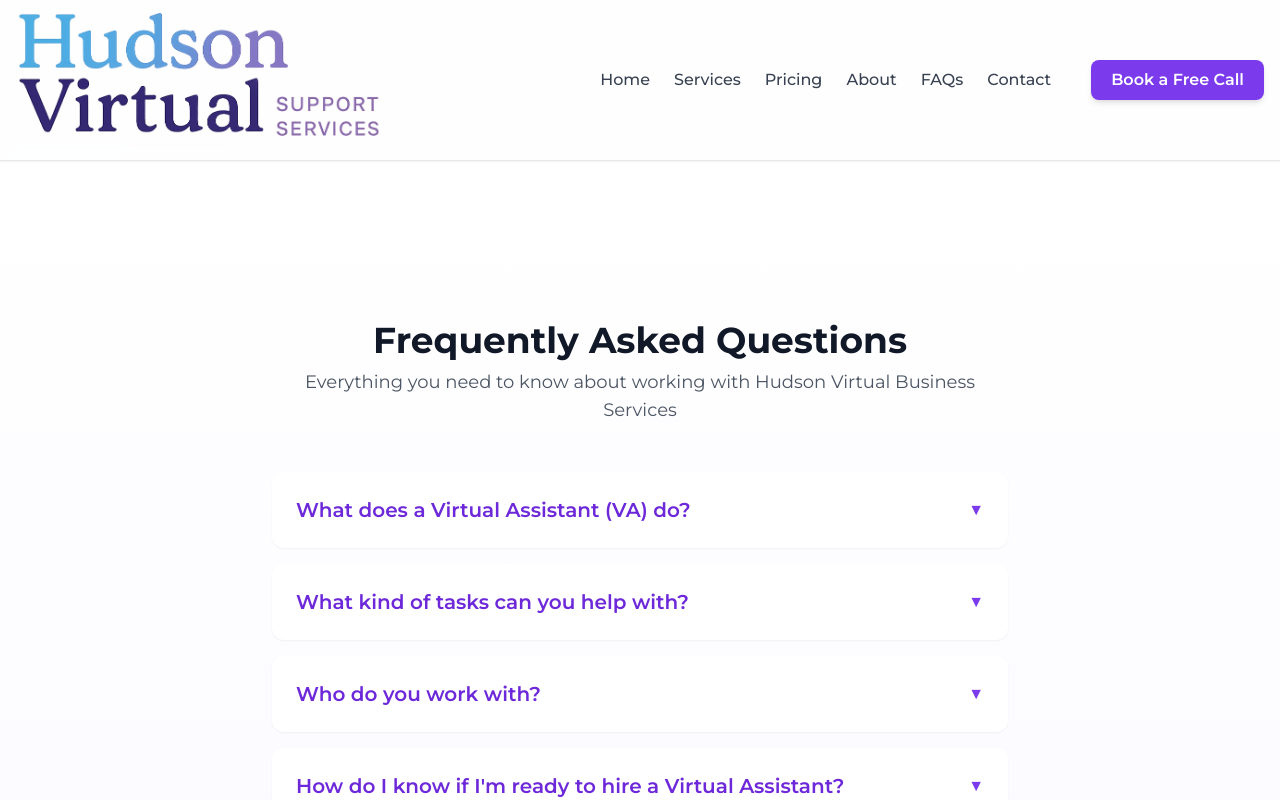
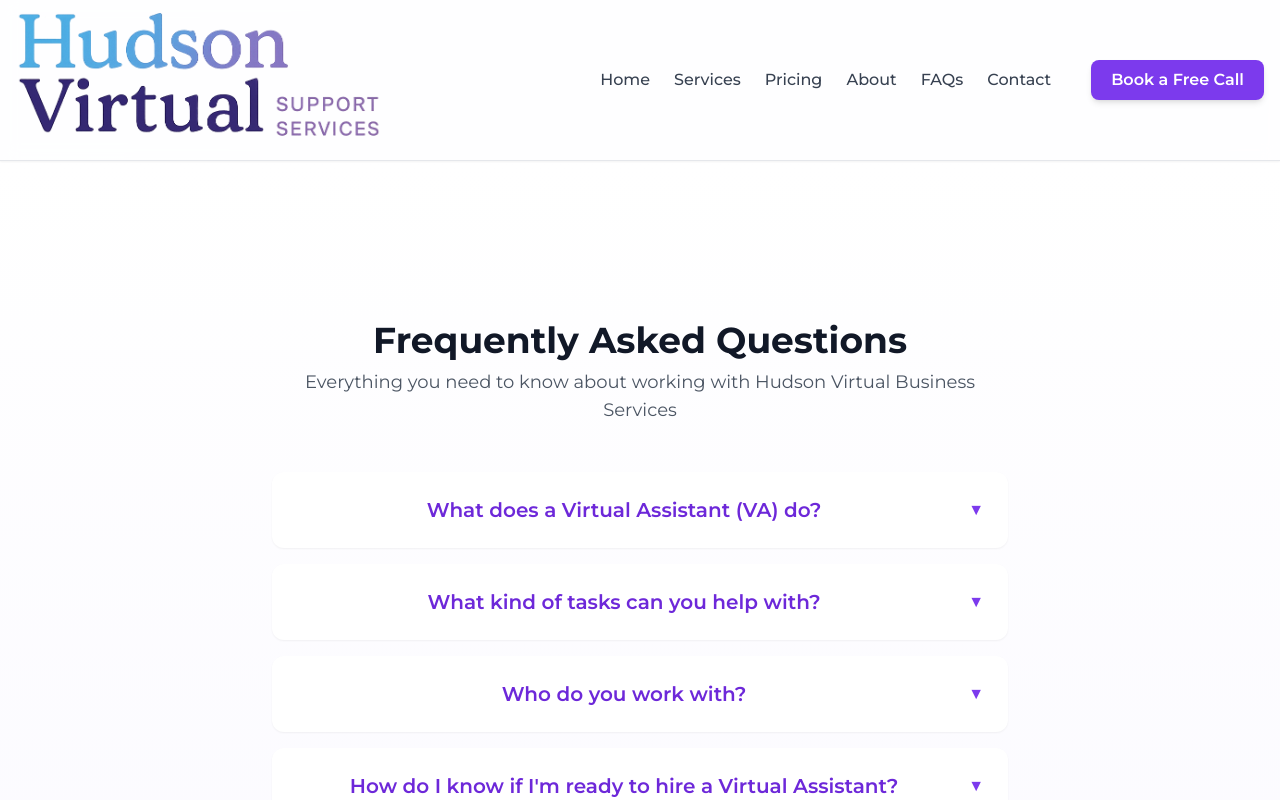
Before and after one commit to SGPDIGITALSOLUTIONS/natashawebsite, a Next.js app: page /faqs in a window 1280 px wide. Shown: the top 800 px of the page. Built offline with nearby package versions, Linux system fonts and the light colour scheme.

Commit message:
Update FAQs to show answers on hover and center format text

```diff
--- a/app/faqs/page.tsx
+++ b/app/faqs/page.tsx
@@ -67,21 +67,7 @@ const faqs = [
 ];
 
 export default function FAQsPage() {
-  const [openIndex, setOpenIndex] = useState<number | null>(null);
-
-  const handleQuestionClick = (index: number) => {
-    // If clicking the same question, close it
-    if (openIndex === index) {
-      setOpenIndex(null);
-    } else {
-      // If clicking a different question, close the current one first
-      setOpenIndex(null);
-      // Use setTimeout to create a smooth transition between closing and opening
-      setTimeout(() => {
-        setOpenIndex(index);
-      }, 300); // Match this with the animation duration
-    }
-  };
+  const [hoverIndex, setHoverIndex] = useState<number | null>(null);
 
   return (
     <div className="min-h-screen bg-gradient-to-b from-white to-purple-50 pt-40 pb-20">
@@ -91,29 +77,29 @@ export default function FAQsPage() {
 
         <div className="space-y-4">
           {faqs.map((faq, index) => (
-            <div key={index} className="relative">
-              <button
-                onClick={() => handleQuestionClick(index)}
-                className="w-full text-left focus:outline-none group"
+            <div
+              key={index}
+              className="relative"
+              onMouseEnter={() => setHoverIndex(index)}
+              onMouseLeave={() => setHoverIndex(null)}
             >
               <div className="bg-white rounded-xl p-6 shadow-sm hover:shadow-md transition-all duration-200">
                 <div className="flex items-center justify-between">
-                    <h2 className="text-xl font-semibold text-purple-700 group-hover:text-purple-800 transition-colors">
+                  <h2 className="text-xl font-semibold text-purple-700 group-hover:text-purple-800 transition-colors text-center w-full">
                     {faq.question}
                   </h2>
                   <motion.div
-                      animate={{ rotate: openIndex === index ? 180 : 0 }}
+                    animate={{ rotate: hoverIndex === index ? 180 : 0 }}
                     transition={{ duration: 0.3 }}
-                      className="text-purple-600"
+                    className="text-purple-600 ml-4"
                   >
                     ▼
                   </motion.div>
                 </div>
               </div>
-              </button>
 
               <AnimatePresence>
-                {openIndex === index && (
+                {hoverIndex === index && (
                   <motion.div
                     initial={{ height: 0, opacity: 0 }}
                     animate={{ height: "auto", opacity: 1 }}
@@ -122,7 +108,7 @@ export default function FAQsPage() {
                     className="overflow-hidden"
                   >
                     <div className="bg-white/80 backdrop-blur-sm rounded-b-xl p-6 mt-1 shadow-sm">
-                      <p className="text-gray-600 whitespace-pre-line">{faq.answer}</p>
+                      <p className="text-gray-600 whitespace-pre-line text-center">{faq.answer}</p>
                     </div>
                   </motion.div>
                 )}
```
Lines whose indentation alone changed are shown as unchanged.
